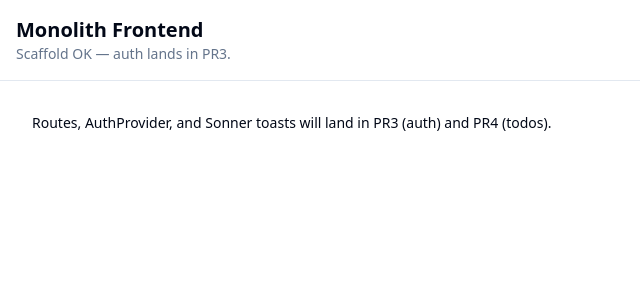
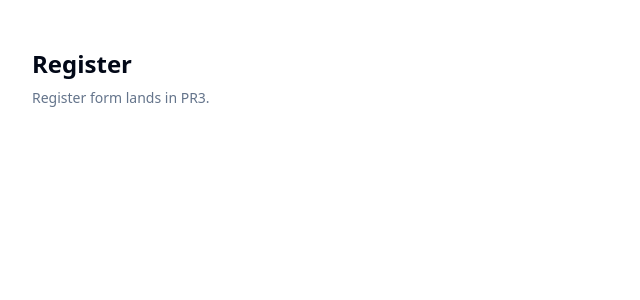
Before and after one commit to MauriDev94/monolith-frontend, a React (Vite) app: page /register in a window 1280 px wide. Shown: the top 300 px of the page, without its empty margins (0-640 px from the left). Built offline with nearby package versions, Linux system fonts and the light colour scheme.

Commit message:
feat(frontend): add placeholder routes with NotFound catch-all

```diff
--- a/package.json
+++ b/package.json
@@ -42,6 +42,7 @@
     "react": "^18.3.1",
     "react-dom": "^18.3.1",
     "react-hook-form": "^7.89.0",
+    "react-router-dom": "^6.28.1",
     "sonner": "^1.7.1",
     "tailwind-merge": "^2.6.0",
     "zod": "^4.6.5"
--- a/src/App.tsx
+++ b/src/App.tsx
@@ -1,23 +1,16 @@
 import { Toaster } from '@/components/ui/sonner';
+import { Router } from '@/routes/routes';
 
 /**
- * App shell. Mounts Sonner's `<Toaster />` once and renders a placeholder.
+ * App shell. Mounts Sonner's `<Toaster />` once and the React Router.
  *
  * PR3 (auth wiring) will wrap this in `<QueryClientProvider>` + `<AuthProvider>`
- * and replace the placeholder with the React Router outlet.
+ * and replace the placeholder RequireAuth skeleton with the real redirect logic.
  */
 export default function App() {
   return (
     <div className="min-h-screen bg-background text-foreground">
-      <header className="border-b p-4">
-        <h1 className="text-xl font-semibold">Monolith Frontend</h1>
-        <p className="text-sm text-muted-foreground">Scaffold OK — auth lands in PR3.</p>
-      </header>
-      <main className="container py-8">
-        <p className="text-sm">
-          Routes, AuthProvider, and Sonner toasts will land in PR3 (auth) and PR4 (todos).
-        </p>
-      </main>
+      <Router />
       <Toaster richColors position="top-right" />
     </div>
   );
--- /dev/null
+++ b/src/auth/RequireAuth.tsx
@@ -0,0 +1,13 @@
+import { Outlet } from 'react-router-dom';
+
+/**
+ * PR2 skeleton — always renders `<Outlet />`.
+ *
+ * The real redirect logic lands in PR3 (FE-2-006): on `status === 'loading'`
+ * show a skeleton; on `!user` navigate to `/login?from=<path>`; on `user`
+ * render the outlet. Splitting the skeleton from the redirect keeps this PR
+ * focused on routing shape (does the tree compile, do routes render?).
+ */
+export function RequireAuth() {
+  return <Outlet />;
+}
--- /dev/null
+++ b/src/routes/LoginPage.tsx
@@ -0,0 +1,13 @@
+/**
+ * PR2 placeholder. The real page renders `<LoginForm />` (RHF + Zod + shadcn Form)
+ * wired to `useAuth().login()` and reads `from` from the query string.
+ * Lands in PR3 (FE-2-009).
+ */
+export default function LoginPage() {
+  return (
+    <main className="container py-12">
+      <h1 className="text-2xl font-bold">Login</h1>
+      <p className="mt-2 text-sm text-muted-foreground">Login form lands in PR3.</p>
+    </main>
+  );
+}
--- /dev/null
+++ b/src/routes/NotFoundPage.tsx
@@ -0,0 +1,16 @@
+import { Link } from 'react-router-dom';
+
+/**
+ * Catch-all 404 page. Public route — no auth check.
+ */
+export default function NotFoundPage() {
+  return (
+    <main className="container flex flex-col items-start gap-4 py-12">
+      <h1 className="text-3xl font-bold">404</h1>
+      <p className="text-sm text-muted-foreground">This page does not exist.</p>
+      <Link to="/" className="text-sm text-primary underline">
+        Go home
+      </Link>
+    </main>
+  );
+}
--- /dev/null
+++ b/src/routes/RegisterPage.tsx
@@ -0,0 +1,13 @@
+/**
+ * PR2 placeholder. The real page renders `<RegisterForm />` (RHF + Zod + shadcn Form)
+ * wired to `useAuth().register()` and reads `from` from the query string.
+ * Lands in PR3 (FE-2-009).
+ */
+export default function RegisterPage() {
+  return (
+    <main className="container py-12">
+      <h1 className="text-2xl font-bold">Register</h1>
+      <p className="mt-2 text-sm text-muted-foreground">Register form lands in PR3.</p>
+    </main>
+  );
+}
--- /dev/null
+++ b/src/routes/routes.tsx
@@ -0,0 +1,32 @@
+import { createBrowserRouter, RouterProvider } from 'react-router-dom';
+import LoginPage from '@/routes/LoginPage';
+import RegisterPage from '@/routes/RegisterPage';
+import NotFoundPage from '@/routes/NotFoundPage';
+import { RequireAuth } from '@/auth/RequireAuth';
+
+/**
+ * Placeholder route table. The real `TodosPage` (PR4) replaces the `element`
+ * under `<RequireAuth />`.
+ */
+const router = createBrowserRouter([
+  { path: '/login', element: <LoginPage /> },
+  { path: '/register', element: <RegisterPage /> },
+  {
+    element: <RequireAuth />,
+    children: [{ path: '/todos', element: <RequireAuthPlaceholder /> }],
+  },
+  { path: '*', element: <NotFoundPage /> },
+]);
+
+function RequireAuthPlaceholder() {
+  return (
+    <main className="container py-12">
+      <h1 className="text-2xl font-bold">Todos</h1>
+      <p className="mt-2 text-sm text-muted-foreground">Todos page lands in PR4.</p>
+    </main>
+  );
+}
+
+export function Router() {
+  return <RouterProvider router={router} />;
+}
```
Also changed, not shown: 1 other file (tests, documents, lock files or other folders).
